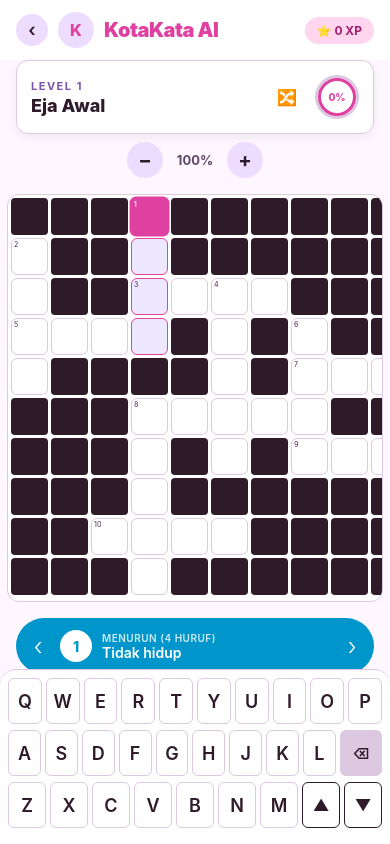
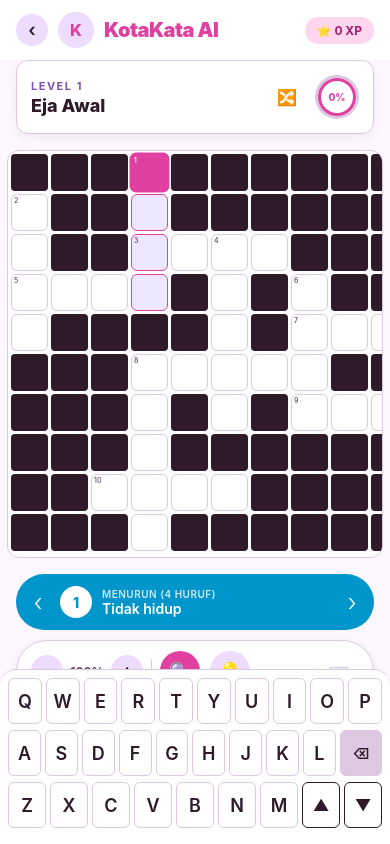
Before and after one commit to fadhly-permata/KotaKata.AI, a React Native app: screen /Game in a window 390 px wide. Built offline with nearby package versions, Linux system fonts and the light colour scheme; no server answers; what react-native-logs would draw is missing.

Commit message:
refactor: move zoom controls into bottom action bar (zoom | reveal | keyboard layout)

```diff
--- a/src/features/game/GameScreen.tsx
+++ b/src/features/game/GameScreen.tsx
@@ -244,29 +244,6 @@ export default function GameScreen() {
           </View>
         </View>
 
-        {/* Zoom Controls */}
-        <View style={styles.zoomBar}>
-          <TouchableOpacity
-            style={[styles.zoomBtn, { backgroundColor: theme.colors.secondaryContainer, opacity: zoomLevel <= ZOOM_MIN ? 0.4 : 1 }]}
-            activeOpacity={0.7}
-            onPress={zoomOut}
-            disabled={zoomLevel <= ZOOM_MIN}
-          >
-            <Text style={[styles.zoomBtnText, { color: theme.colors.text }]}>−</Text>
-          </TouchableOpacity>
-          <TouchableOpacity activeOpacity={0.7} onPress={resetZoom}>
-            <Text style={[styles.zoomLabel, { color: theme.colors.textSecondary }]}>{Math.round(zoomLevel * 100)}%</Text>
-          </TouchableOpacity>
-          <TouchableOpacity
-            style={[styles.zoomBtn, { backgroundColor: theme.colors.secondaryContainer, opacity: zoomLevel >= ZOOM_MAX ? 0.4 : 1 }]}
-            activeOpacity={0.7}
-            onPress={zoomIn}
-            disabled={zoomLevel >= ZOOM_MAX}
-          >
-            <Text style={[styles.zoomBtnText, { color: theme.colors.text }]}>+</Text>
-          </TouchableOpacity>
-        </View>
-
         {/* Crossword Grid (Scrollable + Zoomable) */}
         <View style={styles.gridOuterWrapper}>
           <ScrollView
@@ -320,8 +297,36 @@ export default function GameScreen() {
           </TouchableOpacity>
         </View>
 
-        {/* Action Bar */}
+        {/* Action Bar + Zoom */}
         <View style={[styles.actionBar, { backgroundColor: theme.colors.surface, borderColor: theme.colors.border }]}>
+          {/* Zoom Controls (Left) */}
+          <View style={styles.zoomGroup}>
+            <TouchableOpacity
+              style={[styles.zoomBtnSmall, { backgroundColor: theme.colors.secondaryContainer, opacity: zoomLevel <= ZOOM_MIN ? 0.4 : 1 }]}
+              activeOpacity={0.7}
+              onPress={zoomOut}
+              disabled={zoomLevel <= ZOOM_MIN}
+            >
+              <Text style={[styles.zoomBtnSmallText, { color: theme.colors.text }]}>−</Text>
+            </TouchableOpacity>
+            <TouchableOpacity activeOpacity={0.7} onPress={resetZoom}>
+              <Text style={[styles.zoomLabel, { color: theme.colors.textSecondary }]}>{Math.round(zoomLevel * 100)}%</Text>
+            </TouchableOpacity>
+            <TouchableOpacity
+              style={[styles.zoomBtnSmall, { backgroundColor: theme.colors.secondaryContainer, opacity: zoomLevel >= ZOOM_MAX ? 0.4 : 1 }]}
+              activeOpacity={0.7}
+              onPress={zoomIn}
+              disabled={zoomLevel >= ZOOM_MAX}
+            >
+              <Text style={[styles.zoomBtnSmallText, { color: theme.colors.text }]}>+</Text>
+            </TouchableOpacity>
+          </View>
+
+          {/* Divider */}
+          <View style={[styles.actionDivider, { backgroundColor: theme.colors.border }]} />
+
+          {/* Reveal Actions (Center) */}
+          <View style={styles.revealGroup}>
             <TouchableOpacity
               style={[styles.actionItem, { backgroundColor: theme.colors.primary }]}
               activeOpacity={0.7}
@@ -336,6 +341,12 @@ export default function GameScreen() {
             >
               <Text style={[styles.actionIcon, { color: theme.colors.secondary }]}>💡</Text>
             </TouchableOpacity>
+          </View>
+
+          {/* Spacer */}
+          <View style={{ flex: 1 }} />
+
+          {/* Keyboard Toggle (Right) */}
           <TouchableOpacity
             style={[styles.actionItem, { backgroundColor: theme.colors.surface }]}
             activeOpacity={0.7}
@@ -389,10 +400,12 @@ const styles = StyleSheet.create({
   progressRing: { width: 44, height: 44, borderRadius: 22, borderWidth: 3, justifyContent: "center", alignItems: "center" },
   progressRingFill: { position: "absolute", width: 38, height: 38, borderRadius: 19, borderWidth: 3, borderLeftColor: "transparent", borderBottomColor: "transparent", transform: [{ rotate: "-90deg" }] },
   progressText: { fontSize: 10, fontWeight: "800" },
-  zoomBar: { flexDirection: "row", justifyContent: "center", alignItems: "center", gap: 12, marginHorizontal: 16, marginBottom: 8 },
-  zoomBtn: { width: 36, height: 36, borderRadius: 18, justifyContent: "center", alignItems: "center" },
-  zoomBtnText: { fontSize: 20, fontWeight: "700" },
-  zoomLabel: { fontSize: 13, fontWeight: "700", minWidth: 40, textAlign: "center" },
+  zoomGroup: { flexDirection: "row", alignItems: "center", gap: 6 },
+  zoomBtnSmall: { width: 32, height: 32, borderRadius: 16, justifyContent: "center", alignItems: "center" },
+  zoomBtnSmallText: { fontSize: 18, fontWeight: "700", lineHeight: 32, textAlign: "center" },
+  zoomLabel: { fontSize: 12, fontWeight: "700", minWidth: 36, textAlign: "center" },
+  actionDivider: { width: 1, height: 24, marginHorizontal: 8 },
+  revealGroup: { flexDirection: "row", alignItems: "center", gap: 10 },
   gridOuterWrapper: { marginBottom: 8, overflow: "hidden", borderRadius: 12 },
   gridScroll: { flexGrow: 0 },
   gridScrollContent: { flexGrow: 0 },
@@ -406,7 +419,7 @@ const styles = StyleSheet.create({
   clueTextWrap: { flex: 1 },
   clueOrientation: { fontSize: 10, color: "rgba(255,255,255,0.8)", fontWeight: "600", letterSpacing: 0.5, textTransform: "uppercase" },
   clueMain: { fontSize: 14, color: "#FFF", fontWeight: "600" },
-  actionBar: { flexDirection: "row", justifyContent: "center", alignItems: "center", gap: 20, marginHorizontal: 16, paddingVertical: 10, paddingHorizontal: 20, borderRadius: 999, borderWidth: 1, shadowOffset: { width: 0, height: 4 }, shadowOpacity: 0.08, shadowRadius: 12, elevation: 4 },
+  actionBar: { flexDirection: "row", alignItems: "center", marginHorizontal: 16, paddingVertical: 10, paddingHorizontal: 14, borderRadius: 999, borderWidth: 1, shadowOffset: { width: 0, height: 4 }, shadowOpacity: 0.08, shadowRadius: 12, elevation: 4 },
   actionItem: { width: 40, height: 40, borderRadius: 20, justifyContent: "center", alignItems: "center" },
   actionIcon: { fontSize: 18 },
   keyboardWrapper: {},
```
Lines whose indentation alone changed are shown as unchanged.
